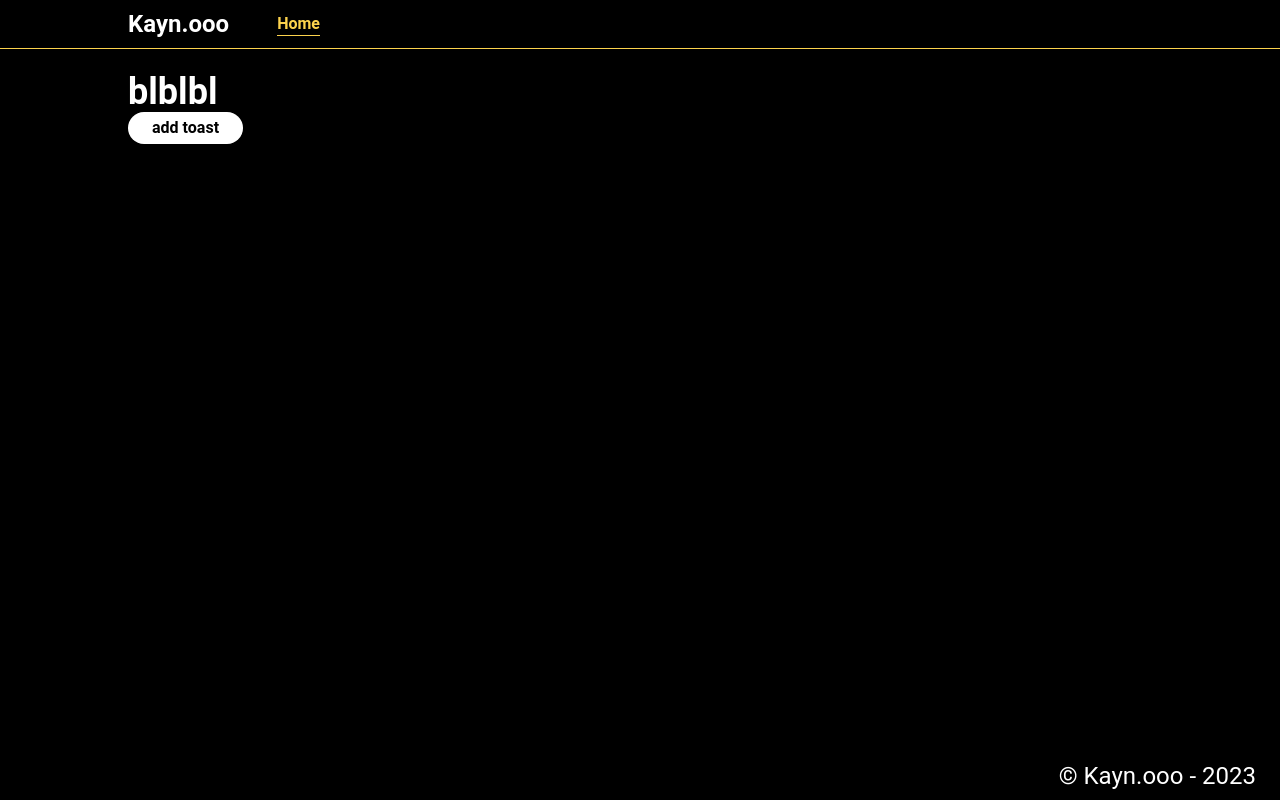
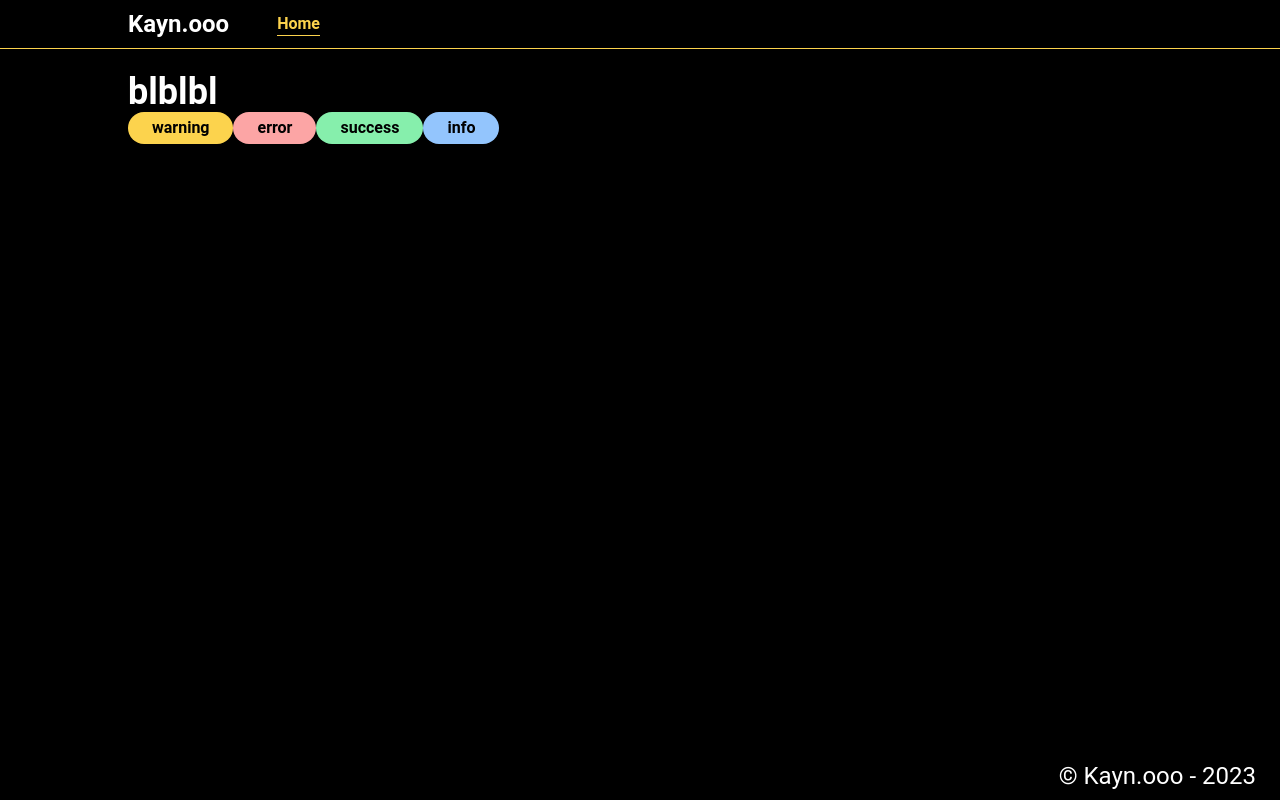
Before and after one commit to Kayno0o/default-next-app, a Next.js app: page / in a window 1280 px wide. Built offline with nearby package versions, Linux system fonts and the light colour scheme.

Commit message:
feature: improve toast

```diff
--- a/components/base/Toast.tsx
+++ b/components/base/Toast.tsx
@@ -16,11 +16,15 @@ const Toast = (props: ToastProps) => {
     <>
       <div
         className={twMerge(
-          'relative w-fit rounded-md border-l-8 bg-white py-3 pl-4 pr-10',
+          'relative flex w-fit gap-2 rounded-md border-l-8 bg-white py-3 pl-3 pr-10',
           ToastColor[props.type].border,
-          props.open ? 'animate-toast-fade-in-left' : 'animate-toast-fade-out-left',
+          props.open ? 'animate-fade-from-left' : 'animate-fade-to-left',
         )}
       >
+        <FontAwesomeIcon
+          icon={ToastColor[props.type].icon}
+          className={twMerge('h-6 w-6', ToastColor[props.type].text)}
+        />
         {props.message}
         <FontAwesomeIcon
           icon={faXmark}
--- a/components/base/ToastManager.tsx
+++ b/components/base/ToastManager.tsx
@@ -7,11 +7,8 @@ type ToastManagerProps = {
   children: React.ReactNode;
 };
 
-export const ToastContext = React.createContext<{
-  addToast: (message: string, type: ToastType) => void;
-  removeToast: (id: string) => void;
-}>({
-  addToast: () => {},
+export const ToastContext = React.createContext({
+  addToast: (_message: string, _type: ToastType) => {},
   removeToast: (_id: string) => {},
 });
 
@@ -79,7 +76,7 @@ const ToastManager = ({ children }: ToastManagerProps) => {
 
   return (
     <ToastContext.Provider value={{ addToast, removeToast }}>
-      <div className="absolute left-4 top-4 z-50 flex flex-col gap-3">
+      <div className="absolute left-4 top-4 z-50 flex flex-col-reverse gap-3">
         {Object.entries(toasts).map(([id, toast]) => (
           <Toast key={id} {...toast} removeToast={() => removeToast(id)} />
         ))}
--- a/pages/index.tsx
+++ b/pages/index.tsx
@@ -3,6 +3,7 @@ import Container from '../components/base/Container';
 import H1 from '../components/base/H1';
 import Button from '../components/base/Button';
 import useToast from '../hooks/useToast';
+import { ToastColor } from '../types/toast';
 
 const Home = () => {
   const { addToast } = useToast();
@@ -11,7 +12,18 @@ const Home = () => {
     <>
       <Container>
         <H1>blblbl</H1>
-        <Button onClick={() => addToast('test trop cool', 'error')}>add toast</Button>
+        <Button onClick={() => addToast('test trop cool', 'warning')} className={ToastColor['warning'].bg}>
+          warning
+        </Button>
+        <Button onClick={() => addToast('test trop cool', 'error')} className={ToastColor['error'].bg}>
+          error
+        </Button>
+        <Button onClick={() => addToast('test trop cool', 'success')} className={ToastColor['success'].bg}>
+          success
+        </Button>
+        <Button onClick={() => addToast('test trop cool', 'info')} className={ToastColor['info'].bg}>
+          info
+        </Button>
       </Container>
     </>
   );
--- a/tailwind.config.js
+++ b/tailwind.config.js
@@ -5,11 +5,11 @@ module.exports = {
   theme: {
     extend: {
       animation: {
-        'toast-fade-in-left': 'toast-fade-in-left 0.3s ease-out',
-        'toast-fade-out-left': 'toast-fade-out-left 0.3s ease-out',
+        'fade-from-left': 'fade-from-left 0.3s ease-out',
+        'fade-to-left': 'fade-to-left 0.3s ease-out',
       },
       keyframes: {
-        'toast-fade-in-left': {
+        'fade-from-left': {
           '0%': {
             opacity: '0',
             transform: 'translateX(-100%)',
@@ -19,7 +19,7 @@ module.exports = {
             transform: 'translateX(0)',
           },
         },
-        'toast-fade-out-left': {
+        'fade-to-left': {
           '0%': {
             opacity: '1',
             transform: 'translateX(0)',
--- a/types/toast.ts
+++ b/types/toast.ts
@@ -1,3 +1,11 @@
+import { IconProp } from '@fortawesome/fontawesome-svg-core';
+import {
+  faCheckCircle,
+  faExclamationCircle,
+  faExclamationTriangle,
+  faInfoCircle,
+} from '@fortawesome/free-solid-svg-icons';
+
 export class ToastClass {
   message: string;
   type: ToastType;
@@ -9,27 +17,33 @@ export class ToastClass {
   }
 }
 
-export const ToastColor: { [type in ToastType]: { bg: string; border: string; text: string } } = {
+export const ToastColor: { [type in ToastType]: ToastColorType } = {
   error: {
-    bg: 'bg-red-100',
+    bg: 'bg-red-300',
     border: 'border-red-500',
+    icon: faExclamationCircle,
     text: 'text-red-500',
   },
   info: {
-    bg: 'bg-blue-100',
+    bg: 'bg-blue-300',
     border: 'border-blue-500',
+    icon: faInfoCircle,
     text: 'text-blue-500',
   },
   success: {
-    bg: 'bg-green-100',
+    bg: 'bg-green-300',
     border: 'border-green-500',
+    icon: faCheckCircle,
     text: 'text-green-500',
   },
   warning: {
-    bg: 'bg-yellow-100',
-    border: 'border-yellow-500',
-    text: 'text-yellow-500',
+    bg: 'bg-amber-300',
+    border: 'border-amber-500',
+    icon: faExclamationTriangle,
+    text: 'text-amber-500',
   },
 };
 
+export type ToastColorType = { bg: string; border: string; icon: IconProp; text: string };
+
 export type ToastType = 'success' | 'error' | 'info' | 'warning';
```
